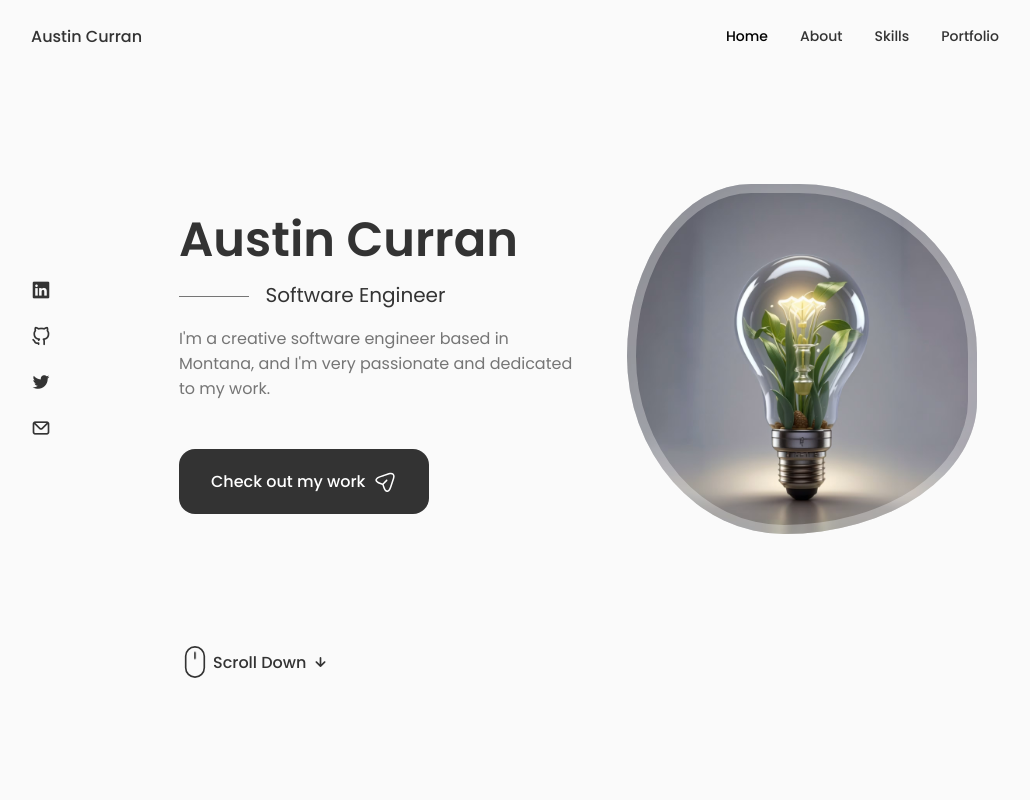
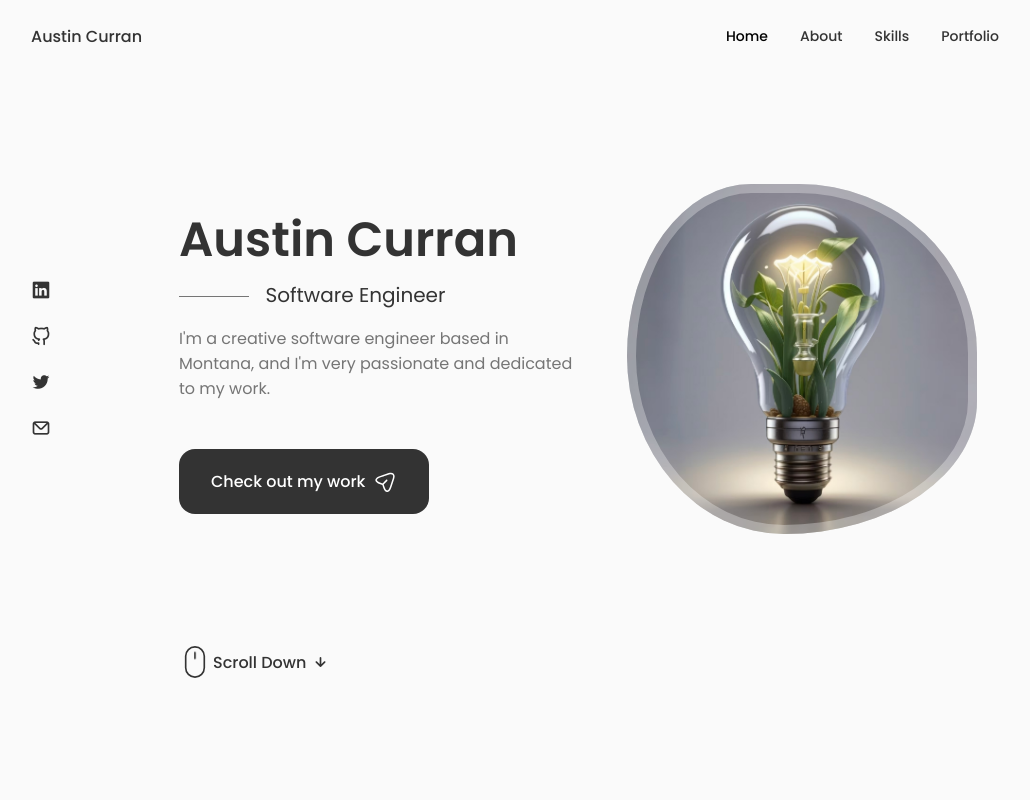
Before and after one commit to curranConcepts/personal-portfolio, a React (Vite) app: page / in a window 1280 px wide. Shown: the top 800 px of the page, without its empty margins (125-1155 px from the left). Built offline with nearby package versions, Linux system fonts and the light colour scheme.

Commit message:
adjusted home__img size

```diff
--- a/src/components/home/home.css
+++ b/src/components/home/home.css
@@ -59,7 +59,7 @@
 }
 
 .home__img {
-	background: url(../../assets//bulb.png);
+	background: url(../../assets//bulb.jpeg);
 	background-repeat: no-repeat;
 	background-position: center;
 	background-size: cover;
```
Also changed, not shown: src/assets/bulb.jpeg (added), src/assets/bulb.png (deleted).
